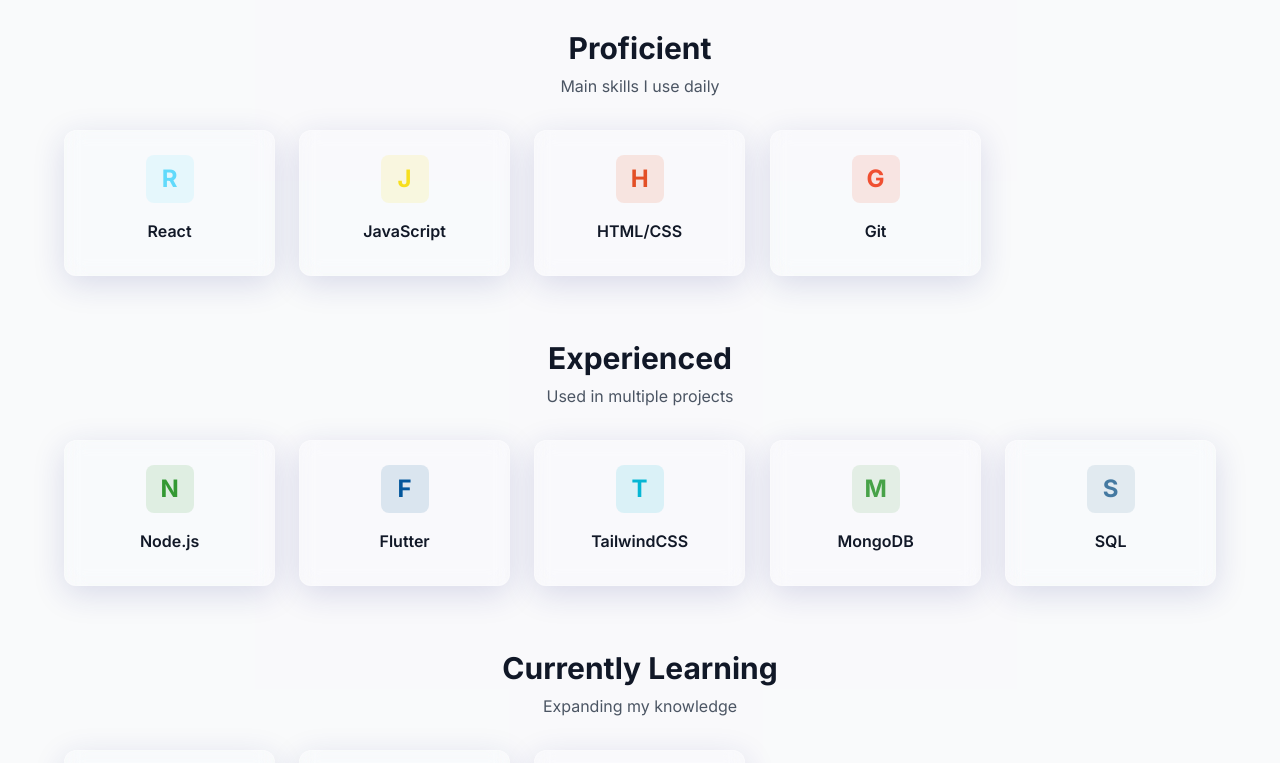
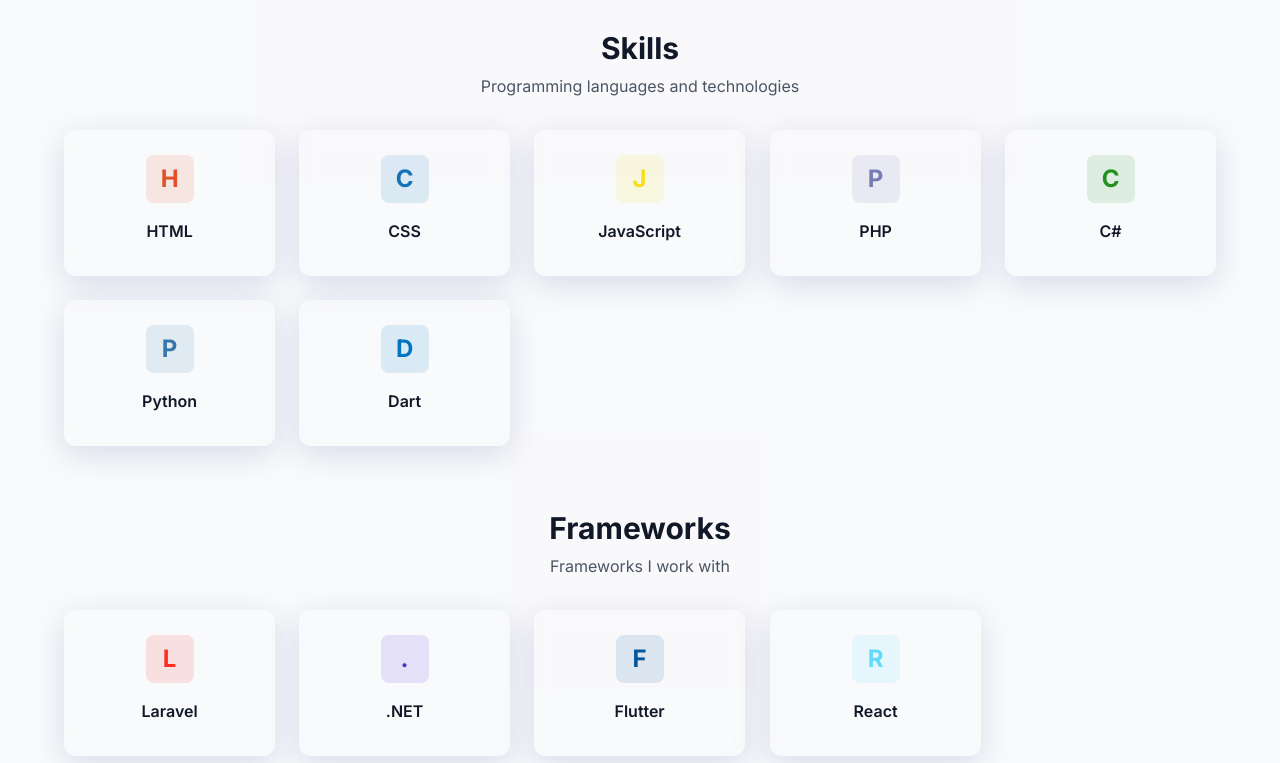
Before and after one commit to anonyname5/Portfolio, a React (Vite) app: page / in a window 1280 px wide. Shown: the part 2360-3123 px from the top of the page. Built offline with nearby package versions, Linux system fonts and the light colour scheme.

Commit message:
Update skills

```diff
--- a/src/components/sections/Skills.jsx
+++ b/src/components/sections/Skills.jsx
@@ -1,5 +1,5 @@
 import { motion } from 'framer-motion';
-import { skills } from '../../utils/constants';
+import { skills, frameworks } from '../../utils/constants';
 import SkillCard from '../ui/SkillCard';
 import Card from '../ui/Card';
 import FadeIn from '../animations/FadeIn';
@@ -7,22 +7,14 @@
 const Skills = () => {
   const skillCategories = [
     {
-      title: 'Proficient',
-      subtitle: 'Main skills I use daily',
-      skills: skills.proficient,
-      color: 'primary',
+      title: 'Skills',
+      subtitle: 'Programming languages and technologies',
+      items: skills,
     },
     {
-      title: 'Experienced',
-      subtitle: 'Used in multiple projects',
-      skills: skills.experienced,
-      color: 'secondary',
-    },
-    {
-      title: 'Currently Learning',
-      subtitle: 'Expanding my knowledge',
-      skills: skills.learning,
-      color: 'accent',
+      title: 'Frameworks',
+      subtitle: 'Frameworks I work with',
+      items: frameworks,
     },
   ];
 
@@ -58,9 +50,9 @@
                 </div>
 
                 <div className="grid grid-cols-2 sm:grid-cols-3 md:grid-cols-4 lg:grid-cols-5 gap-6">
-                  {category.skills.map((skill, index) => (
+                  {category.items.map((item, index) => (
                     <motion.div
-                      key={skill.name}
+                      key={item.name}
                       initial={{ opacity: 0, scale: 0.9 }}
                       whileInView={{ opacity: 1, scale: 1 }}
                       viewport={{ once: true, margin: '-50px' }}
@@ -71,9 +63,9 @@
                       }}
                     >
                       <SkillCard
-                        name={skill.name}
-                        icon={skill.icon}
-                        color={skill.color}
+                        name={item.name}
+                        icon={item.icon}
+                        color={item.color}
                       />
                     </motion.div>
                   ))}
--- a/src/utils/constants.js
+++ b/src/utils/constants.js
@@ -36,26 +36,22 @@
   twitter: "https://twitter.com/yourusername" // optional
 };
 
-export const skills = {
-  proficient: [
-    { name: "React", icon: "react", color: "#61DAFB" },
-    { name: "JavaScript", icon: "javascript", color: "#F7DF1E" },
-    { name: "HTML/CSS", icon: "html5", color: "#E34F26" },
-    { name: "Git", icon: "git", color: "#F05032" }
-  ],
-  experienced: [
-    { name: "Node.js", icon: "nodejs", color: "#339933" },
-    { name: "Flutter", icon: "flutter", color: "#02569B" },
-    { name: "TailwindCSS", icon: "tailwindcss", color: "#06B6D4" },
-    { name: "MongoDB", icon: "mongodb", color: "#47A248" },
-    { name: "SQL", icon: "mysql", color: "#4479A1" }
-  ],
-  learning: [
-    { name: "Next.js", icon: "nextjs", color: "#000000" },
-    { name: "TypeScript", icon: "typescript", color: "#3178C6" },
-    { name: "Docker", icon: "docker", color: "#2496ED" }
-  ]
-};
+export const skills = [
+  { name: "HTML", icon: "html5", color: "#E34F26" },
+  { name: "CSS", icon: "css3", color: "#1572B6" },
+  { name: "JavaScript", icon: "javascript", color: "#F7DF1E" },
+  { name: "PHP", icon: "php", color: "#777BB4" },
+  { name: "C#", icon: "csharp", color: "#239120" },
+  { name: "Python", icon: "python", color: "#3776AB" },
+  { name: "Dart", icon: "dart", color: "#0175C2" }
+];
+
+export const frameworks = [
+  { name: "Laravel", icon: "laravel", color: "#FF2D20" },
+  { name: ".NET", icon: "dotnet", color: "#512BD4" },
+  { name: "Flutter", icon: "flutter", color: "#02569B" },
+  { name: "React", icon: "react", color: "#61DAFB" }
+];
 
 export const projects = [
   {
```
